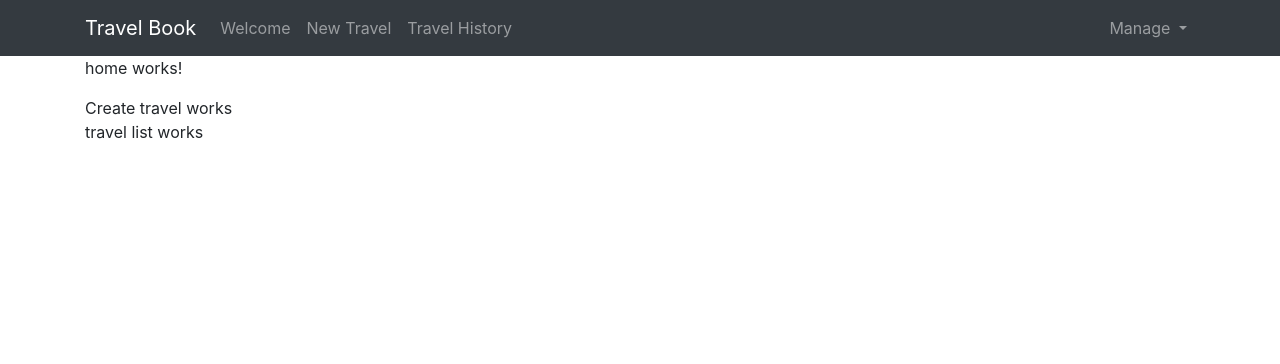
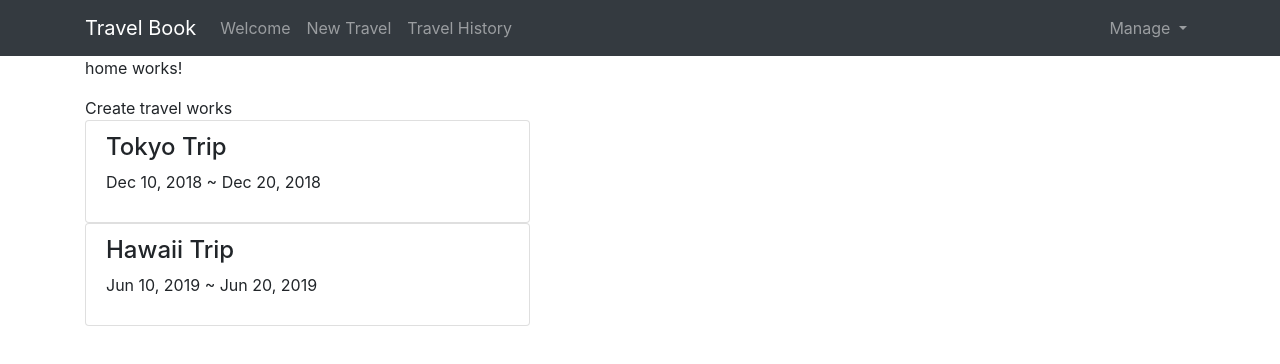
Before and after one commit to JunhaoLi/AngularBootcamp-TravelBook, an Angular app: page / in a window 1280 px wide. Shown: the top 364 px of the page. Built offline with nearby package versions, Linux system fonts and the light colour scheme.

Commit message:
add list/details layout for travel history page

```diff
--- a/src/app/shared/TravelEntry.model.ts
+++ b/src/app/shared/TravelEntry.model.ts
@@ -1,5 +1,7 @@
 export class TravelEntry {
     title: string;
     description: string;
+    fromDate: Date;
+    toDate: Date;
     pictureUrls: string[];
 }
--- a/src/app/travel-list/travel-list.component.html
+++ b/src/app/travel-list/travel-list.component.html
@@ -1,3 +1,30 @@
-<div>
-  travel list works
-</div>
+<div class="conatiner">
+  <div class="row">
+    <div class="col-md-5">
+      <ul class="list-group" *ngFor="let travelItem of travelHistoryList;let i = index">
+        <li class="list-group-item" (click)="onTravelItemClick(i)">
+          <div class="pull-left">
+            <h4 class="list-group-item-heading">{{travelItem.title}}</h4>
+            <p class="list-group-item-text">{{travelItem.fromDate | date}} ~ {{travelItem.toDate | date}}</p>
+          </div>
+        </li>
+      </ul>
+    </div>
+    <div class="col-md-7" *ngIf="selectedTravelItem != null">
+      <div class="row">
+          <h2 class="col-12 alert alert-success">
+            {{selectedTravelItem.title}}
+          </h2>
+      </div>
+      <div class="row travel-details">
+        <div class="col-6 input-group">
+          <span class="input-group-text">From: </span>
+          <input class="form-control" type="text" value="{{selectedTravelItem.fromDate | date}}" readonly>
+        </div>
+        <div class="col-6 input-group">
+          <span class="input-group-text">To: </span>
+          <input class="form-control" type="text" value="{{selectedTravelItem.toDate | date}}" readonly>
+        </div>
+      </div>
+    </div>
+  </div>
--- a/src/app/travel-list/travel-list.component.scss
+++ b/src/app/travel-list/travel-list.component.scss
@@ -0,0 +1,11 @@
+ul.list-group {
+    cursor: pointer;
+}
+.travel-details .input-group {
+    padding-left: 0px;
+    padding-right: 0px;
+}
+
+.form-control[readonly] {
+    background-color: transparent;
+}
--- a/src/app/travel-list/travel-list.component.ts
+++ b/src/app/travel-list/travel-list.component.ts
@@ -7,16 +7,20 @@ import { TravelEntry } from '../shared/TravelEntry.model';
   styleUrls: ['./travel-list.component.scss']
 })
 export class TravelListComponent implements OnInit {
-
+  selectedTravelItem: TravelEntry;
   travelHistoryList: TravelEntry[] = [
     <TravelEntry>{
-      title: 'Tokyo',
+      title: 'Tokyo Trip',
       description: 'Fun Journey',
+      fromDate: new Date('12/10/2018'),
+      toDate: new Date('12/20/2018'),
       pictureUrls: []
     },
     <TravelEntry>{
-      title: 'Hawaii',
+      title: 'Hawaii Trip',
       description: 'Vocano Journey',
+      fromDate: new Date('6/10/2019'),
+      toDate: new Date('6/20/2019'),
       pictureUrls: []
     }
   ];
@@ -26,4 +30,7 @@ export class TravelListComponent implements OnInit {
   ngOnInit() {
   }
 
+  onTravelItemClick(index: number) {
+    this.selectedTravelItem = this.travelHistoryList[index];
+  }
 }
```
